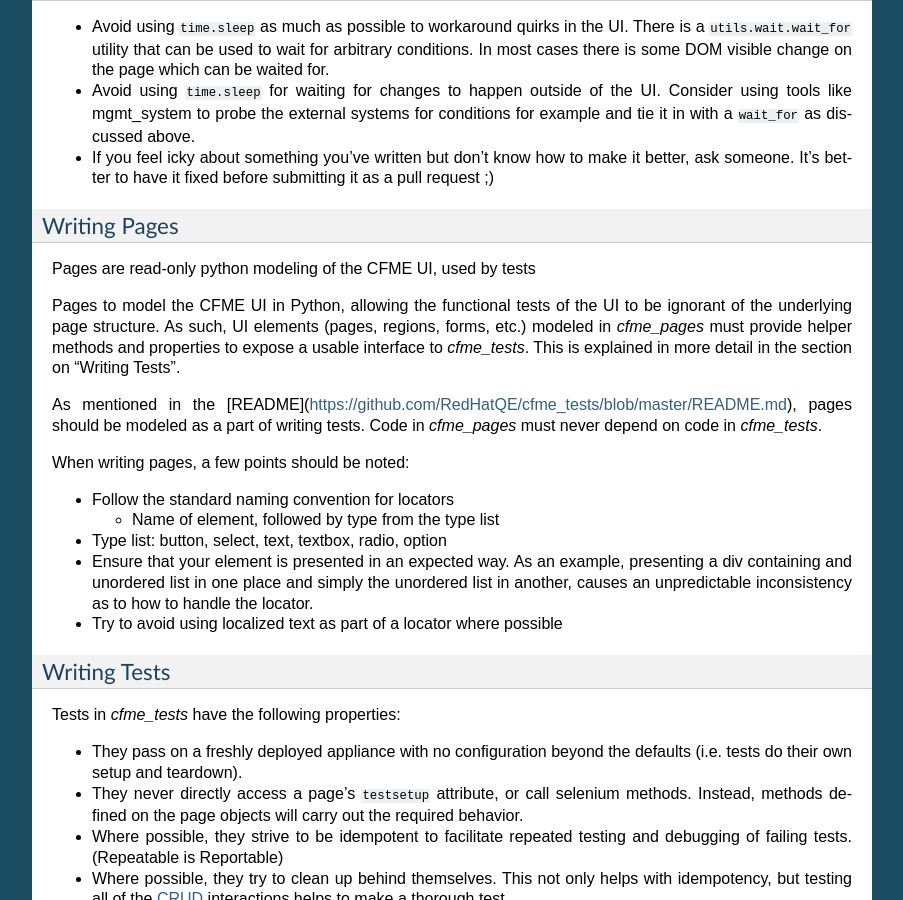
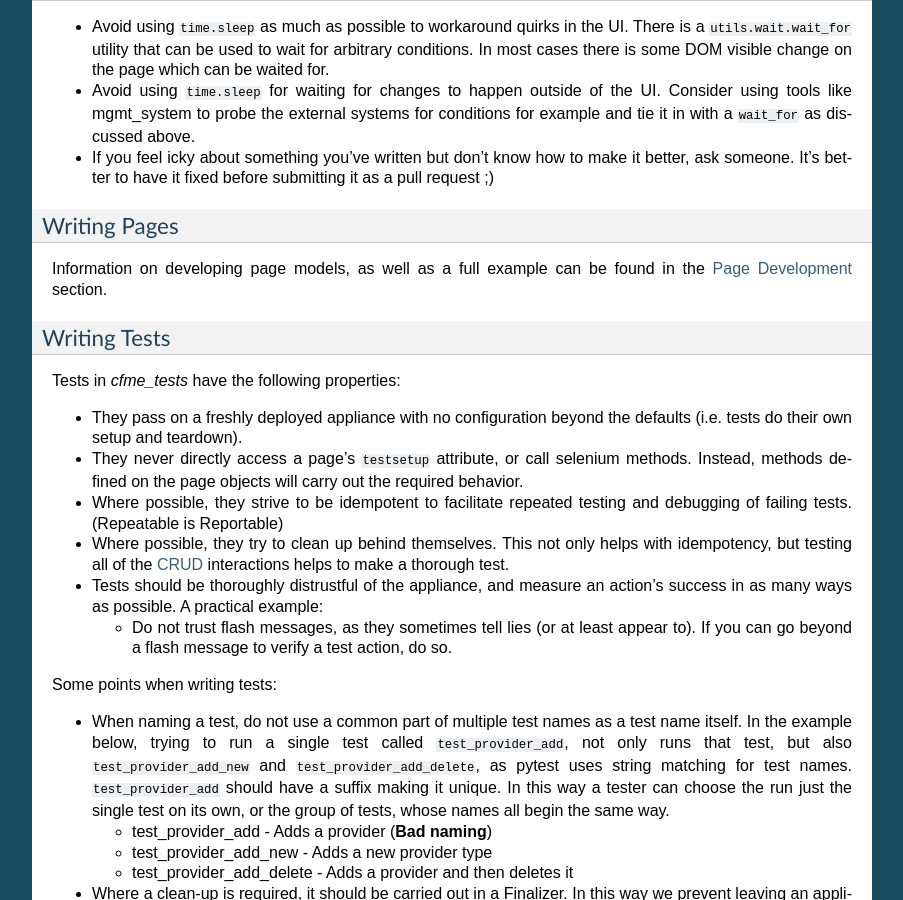
Before and after one commit to seandst/cfme_tests, a Sphinx documentation site: the page built from docs/guides/dev_guide.rst, in a window 1280 px wide and 900 px high, scrolled down 3915 px. Shown: the whole window, without its empty margins (198-1101 px from the left). Built offline with Sphinx 7.4.7, drawn with Linux system fonts in a browser that asks for light colours.

```diff
--- a/docs/guides/dev_guide.rst
+++ b/docs/guides/dev_guide.rst
@@ -252,32 +252,8 @@ General Notes
 Writing Pages
 ^^^^^^^^^^^^^
 
-Pages are read-only python modeling of the CFME UI, used by tests
-
-Pages to model the CFME UI in Python, allowing the
-functional tests of the UI to be ignorant of the underlying
-page structure. As such, UI elements (pages, regions, forms, etc.) modeled in
-`cfme_pages` must provide helper methods and properties to expose a usable
-interface to `cfme_tests`. This is explained in more detail in the section on
-"Writing Tests".
-
-As mentioned in the [README](https://github.com/RedHatQE/cfme_tests/blob/master/README.md),
-pages should be modeled as a part of writing tests. Code in
-`cfme_pages` must never depend on code in `cfme_tests`.
-
-When writing pages, a few points should be noted:
-
-* Follow the standard naming convention for locators
-
-  * Name of element, followed by type from the type list
-
-* Type list: button, select, text, textbox, radio, option
-* Ensure that your element is presented in an expected way. As an example,
-  presenting a div containing and unordered list in one place and simply
-  the unordered list in another, causes an unpredictable inconsistency as
-  to how to handle the locator.
-* Try to avoid using localized text as part of a locator where possible
-
+Information on developing page models, as well as a full example can be found in the
+:doc:`page_development` section.
 
 Writing Tests
 ^^^^^^^^^^^^^
```
Also changed, not shown: docs/guides/page_development.rst (+22 -0 lines).
